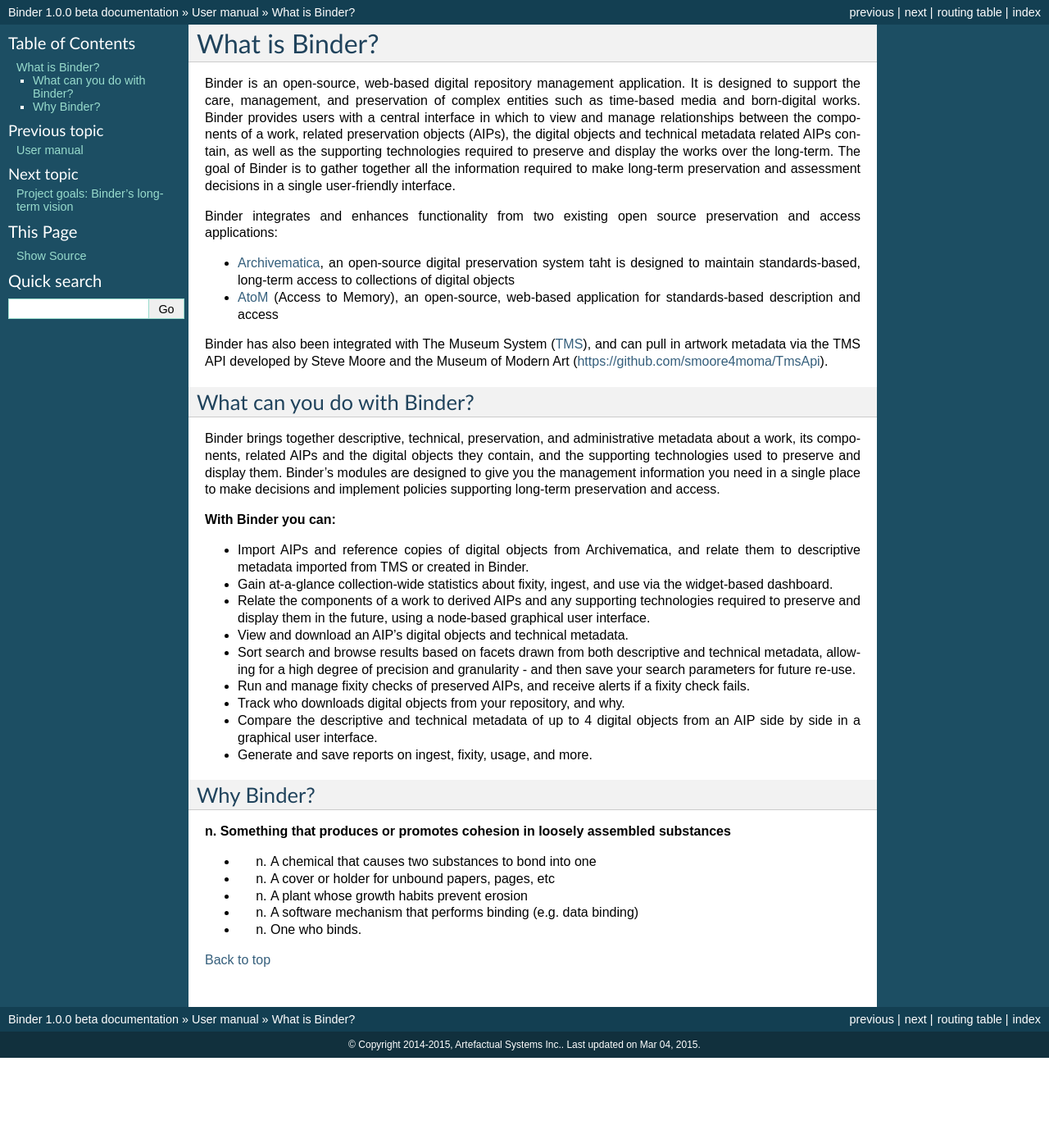
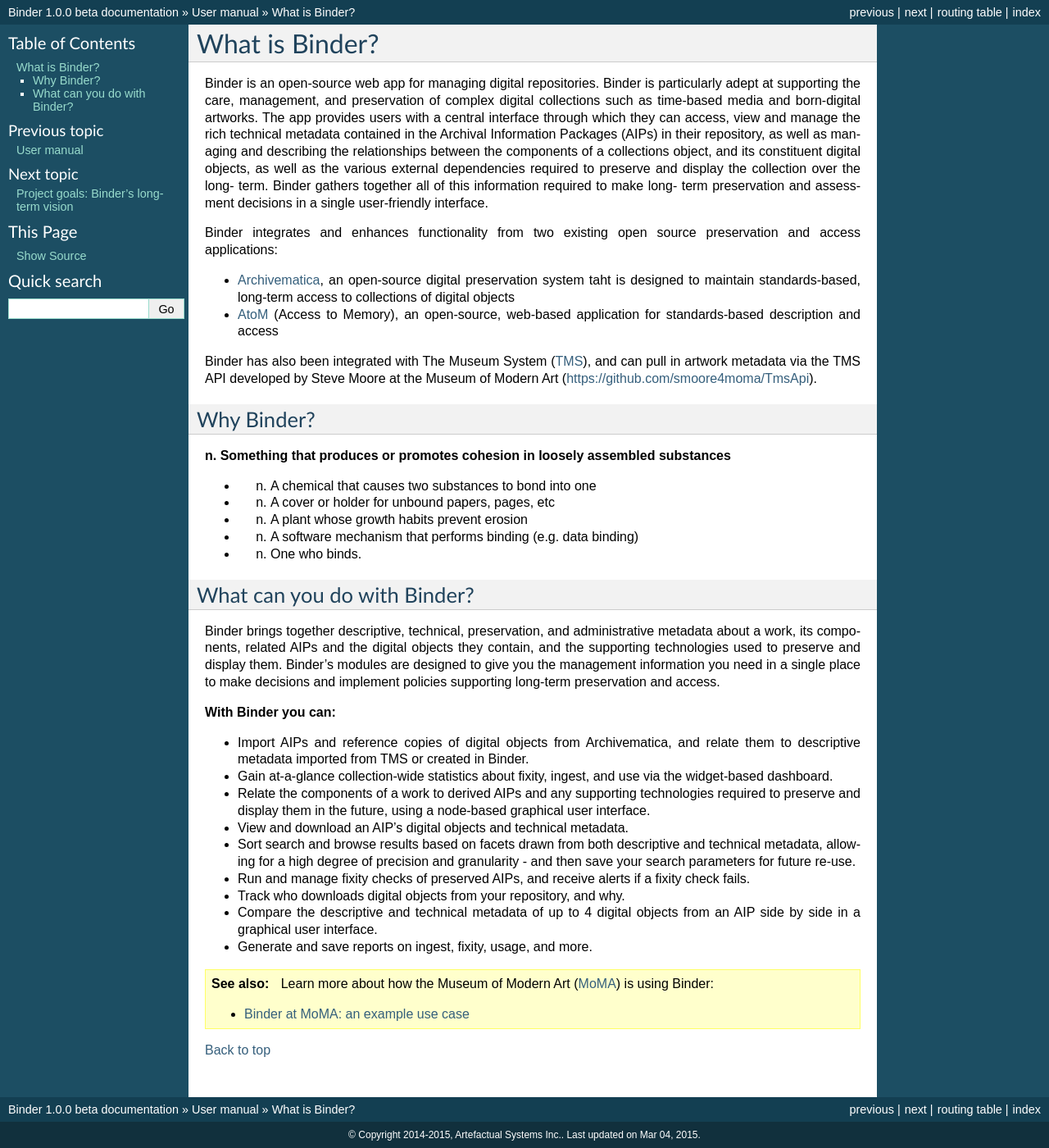
Before and after one commit to artefactual/binder-docs, a Sphinx documentation site: the page built from source/user-manual/overview/intro.rst, in a window 1280 px wide. Shown: the whole page at 82% size. Built offline with Sphinx 7.4.7, drawn with Linux system fonts in a browser that asks for light colours; pages that are not in the unit, such as notebooks, are missing from menus; before the commit the page ends 1290 px from its top, so only the background shows below that.

Commit message:
make edits to intro

```diff
--- a/source/user-manual/overview/intro.rst
+++ b/source/user-manual/overview/intro.rst
@@ -9,16 +9,18 @@
 .. _Archivematica: https://www.archivematica.org/
 .. _MoMA: http://www.moma.org/
 
-Binder is an open-source, web-based digital repository management application.
-It is designed to support the care, management, and preservation of complex
-entities such as time-based media and born-digital works. Binder provides
-users with a central interface in which to view and manage relationships
-between the components of a work, related preservation objects (AIPs), the
-digital objects and technical metadata related AIPs contain, as well as the
-supporting technologies required to preserve and display the works over the
-long-term. The goal of Binder is to gather together all the information
-required to make long-term preservation and assessment decisions in a single
-user-friendly interface.
+Binder is an open-source web app for managing digital repositories. Binder is
+particularly adept at supporting the care, management, and preservation of
+complex digital collections such as time-based media and born-digital
+artworks. The app provides users with a central interface through  which they
+can  access, view and manage the rich technical metadata contained in the
+Archival Information Packages (AIPs) in their repository, as well as managing
+and describing the relationships between the components of a collections
+object, and its constituent digital objects, as well as the various external
+dependencies required to preserve and display the collection over the long-
+term. Binder gathers together all of this information required to make long-
+term preservation and assessment decisions in a single user-friendly
+interface.
 
 Binder integrates and enhances functionality from two existing open source
 preservation and access applications:
@@ -30,8 +32,23 @@
 
 Binder has also been integrated with The Museum System
 (`TMS <http://www.gallerysystems.com/tms>`__), and can pull in
-artwork metadata via the TMS API developed by Steve Moore and the Museum of
+artwork metadata via the TMS API developed by Steve Moore at the Museum of
 Modern Art (https://github.com/smoore4moma/TmsApi).
+
+.. _why-binder:
+
+Why Binder?
+===========
+
+**n. Something that produces or promotes cohesion in loosely assembled substances**
+
+* n. A chemical that causes two substances to bond into one
+* n. A cover or holder for unbound papers, pages, etc
+* n. A plant whose growth habits prevent erosion
+* n. A software mechanism that performs binding (e.g. data binding)
+* n. One who binds.
+
+.. _do-with-binder:
 
 What can you do with Binder?
 ============================
@@ -63,15 +80,10 @@
   an AIP side by side in a graphical user interface.
 * Generate and save reports on ingest, fixity, usage, and more.
 
-Why Binder?
-===========
+.. SEEALSO::
 
-**n. Something that produces or promotes cohesion in loosely assembled substances**
+   Learn more about how the Museum of Modern Art (MoMA_) is using Binder:
 
-* n. A chemical that causes two substances to bond into one
-* n. A cover or holder for unbound papers, pages, etc
-* n. A plant whose growth habits prevent erosion
-* n. A software mechanism that performs binding (e.g. data binding)
-* n. One who binds.
+   * :ref:`binder-moma`
 
 :ref:`Back to top <intro>`
```
